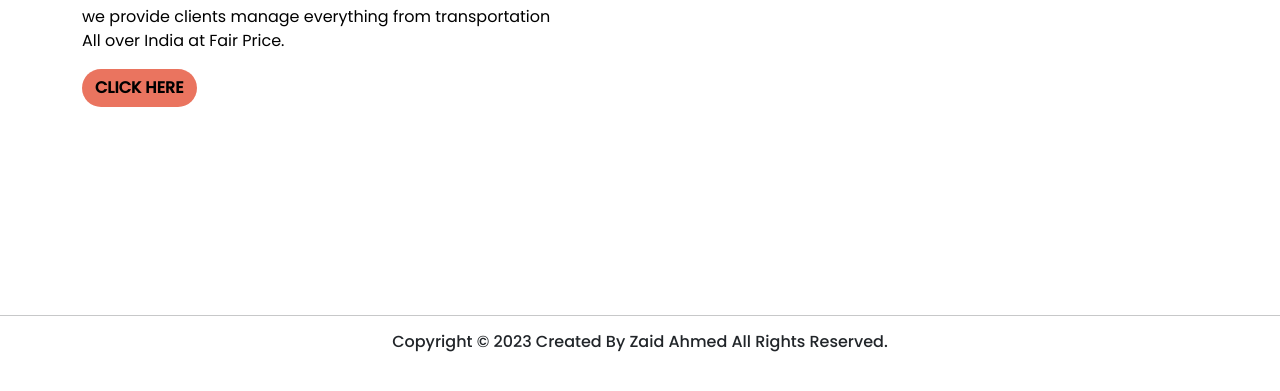
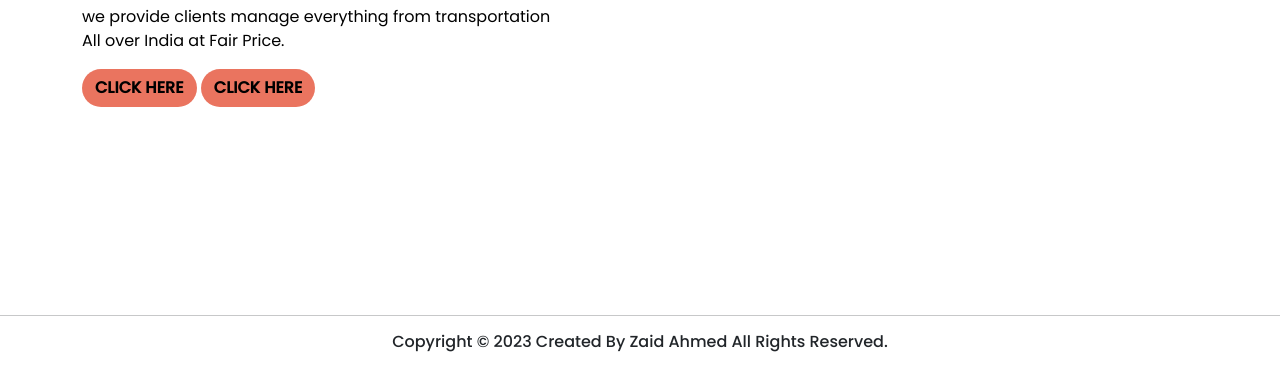
Before and after one commit to zaidahmed11/hironikatravels, a plain HTML site: page index.html in a window 1280 px wide. Shown: the part 363-754 px from the top of the page. Drawn offline with nearby package versions, Linux system fonts and the light colour scheme.

Commit message:
Update index.html

```diff
--- a/index.html
+++ b/index.html
@@ -67,8 +67,9 @@
             <div>
 
 
-                      <a href="https://wa.me/919036078896" target="_blank"><button class="btn know-more">click HERE</button></button></a>
-                    </div>
+                      <a href="https://wa.me/917349314266" target="_blank"><button class="btn know-more">click HERE</button></button></a>
+                <a href="https://wa.me/918197285900" target="_blank"><button class="btn know-more">click HERE</button></button></a>
+            </div>
                     </center>
                   </div>
 
```
